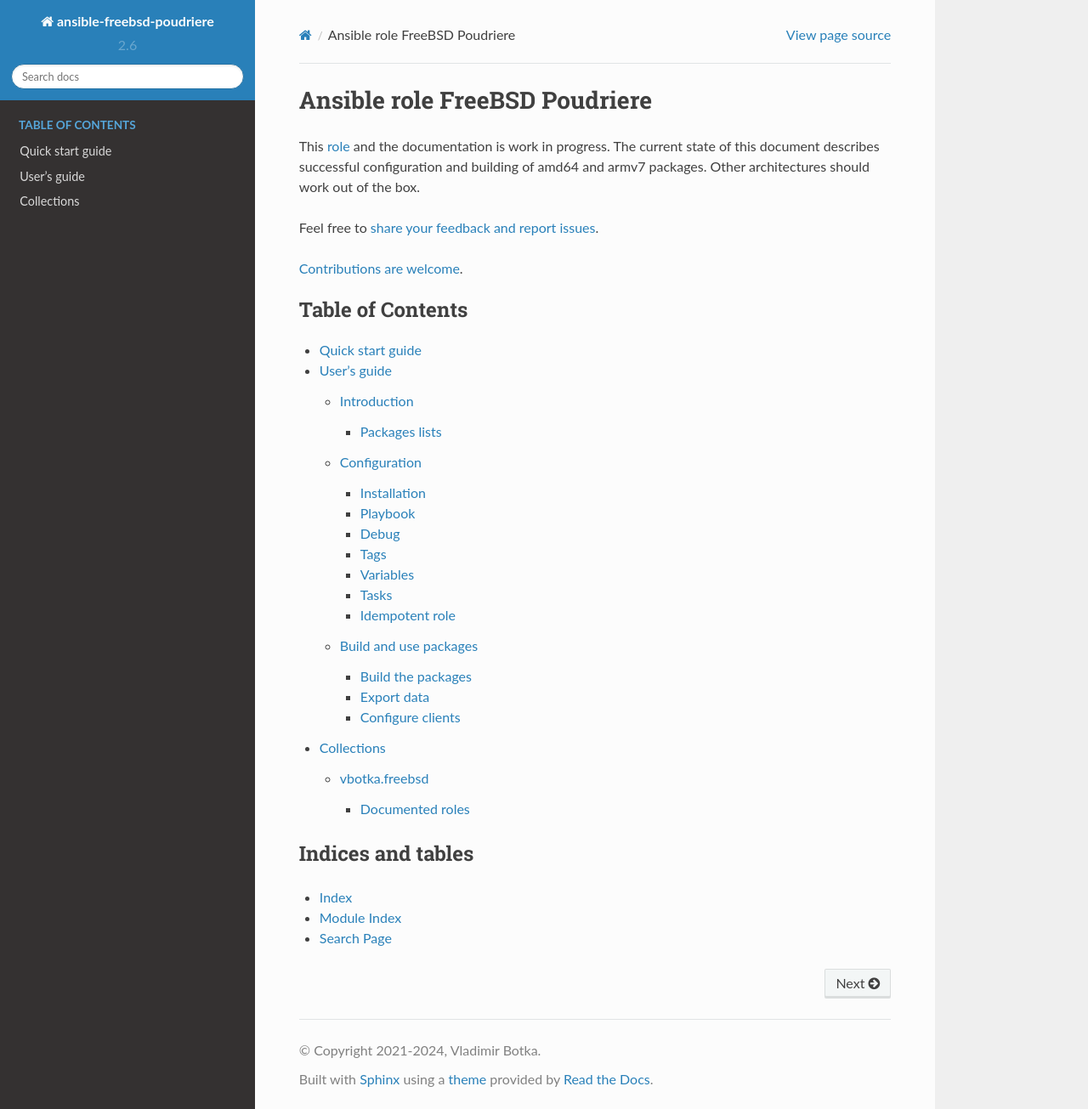
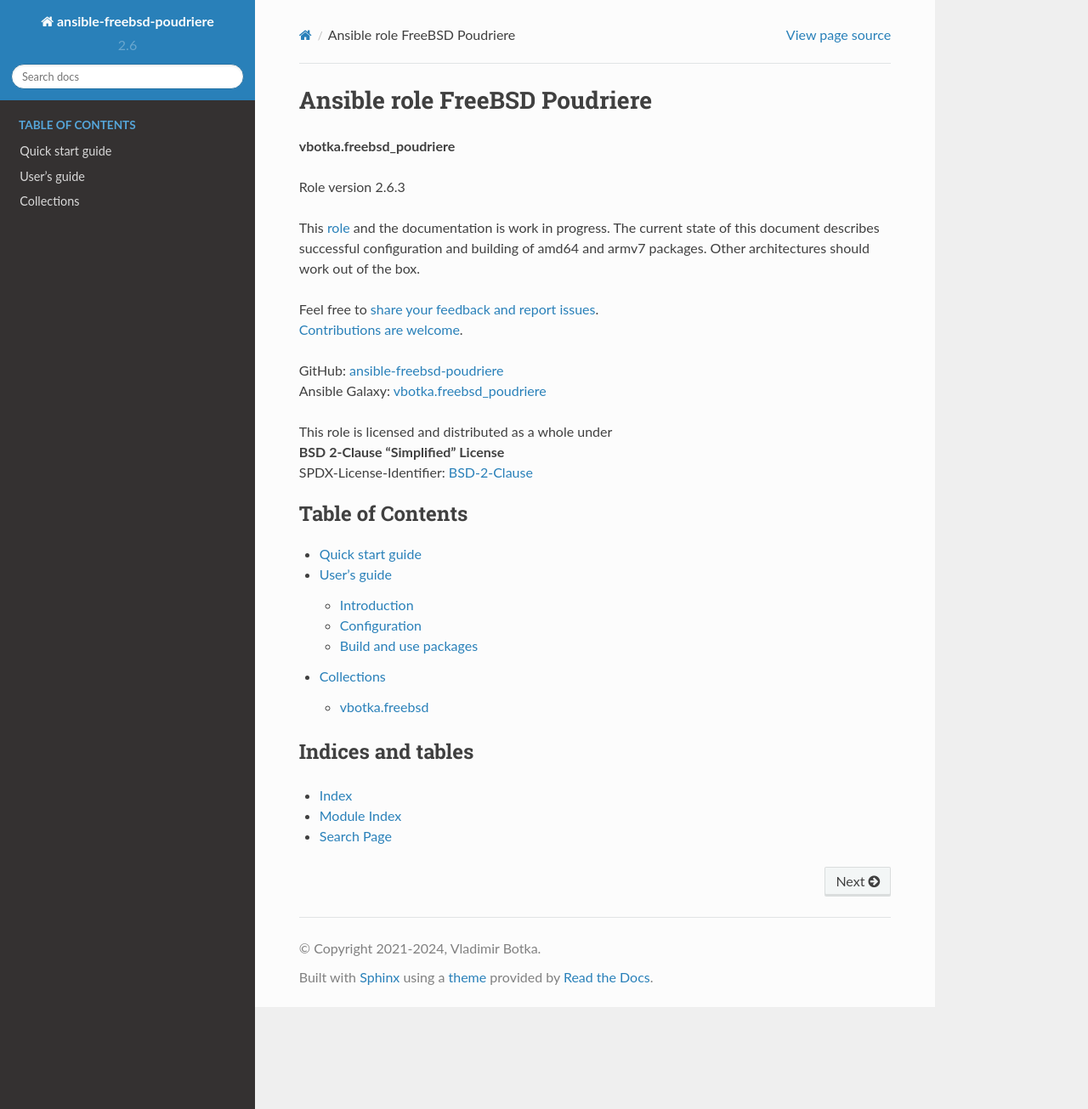
Before and after one commit to vbotka/ansible-freebsd-poudriere, a Sphinx documentation site: the page built from docs/source/index.rst, in a window 1280 px wide and 1305 px high. Shown: the whole window at 85% size. Built offline with Sphinx 7.4.7 and the Read the Docs theme 3.1.0, drawn with Linux system fonts in a browser that asks for light colours; some web fonts are replaced; pages that are not in the unit, such as notebooks, are missing from menus.

Commit message:
Update docs.

```diff
--- a/docs/source/conf.py
+++ b/docs/source/conf.py
@@ -42,7 +42,7 @@
 # The short X.Y version.
 version = '2.6'
 # The full version, including alpha/beta/rc tags.
-release = '2.6.2'
+release = '2.6.3'
 
 # The language for content autogenerated by Sphinx. Refer to documentation
 # for a list of supported languages.
--- a/docs/source/index.rst
+++ b/docs/source/index.rst
@@ -1,17 +1,27 @@
 Ansible role FreeBSD Poudriere
 ##############################
+
+**vbotka.freebsd_poudriere**
+
+Role version 2.6.3
 
 This `role <https://galaxy.ansible.com/vbotka/freebsd_poudriere/>`_ and the documentation is work in
 progress. The current state of this document describes successful configuration and building of
 amd64 and armv7 packages. Other architectures should work out of the box.
 
-Feel free to `share your feedback and report issues <https://github.com/vbotka/ansible-freebsd-poudriere/issues>`_.
+| Feel free to `share your feedback and report issues <https://github.com/vbotka/ansible-freebsd-poudriere/issues>`_.
+| `Contributions are welcome <https://github.com/firstcontributions/first-contributions>`_.
 
-`Contributions are welcome <https://github.com/firstcontributions/first-contributions>`_.
+| GitHub: `ansible-freebsd-poudriere  <https://github.com/vbotka/ansible-freebsd-poudriere/>`_
+| Ansible Galaxy: `vbotka.freebsd_poudriere <https://galaxy.ansible.com/vbotka/freebsd_poudriere/>`_
+
+| This role is licensed and distributed as a whole under
+| **BSD 2-Clause "Simplified" License**
+| SPDX-License-Identifier: `BSD-2-Clause <https://spdx.org/licenses/BSD-2-Clause.html>`_
 
 .. toctree::
    :caption: Table of Contents
-   :maxdepth: 3
+   :maxdepth: 2
 
    qsg
    guide
```
Also changed, not shown: changelog/CHANGELOG-v2.6.rst (+15 -0 lines), 1 other file.
